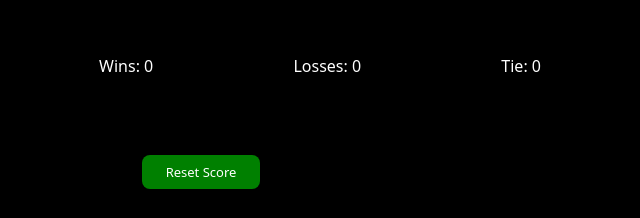
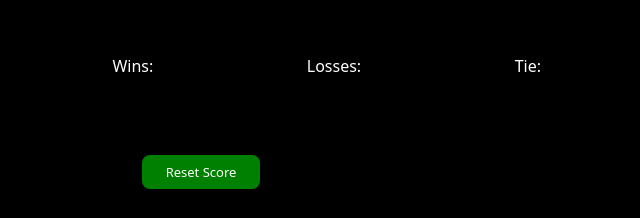
Before and after one commit to Parihar-Dev/Rock-Paper-Scissor, a plain HTML site: page index.html in a window 1280 px wide. Shown: the part 394-612 px from the top of the page, 439-1079 px from the left. Drawn offline with Linux system fonts and the light colour scheme.

Commit message:
confirming changes

```diff
--- a/index.html
+++ b/index.html
@@ -116,9 +116,9 @@
         <div class="scores">
             <div class="score">
                 <div class="score-title">Score : </div>
-                <div>Wins: <span id="wins">0</span></div>
-                <div>Losses: <span id="losses">0</span></div>
-                <div>Tie: <span id="tie">0</span></div>
+                <div>Wins: <span id="wins"></span></div>
+                <div>Losses: <span id="losses"></span></div>
+                <div>Tie: <span id="tie"></span></div>
             </div>
         </div>
         <div class="result"></div>
```
